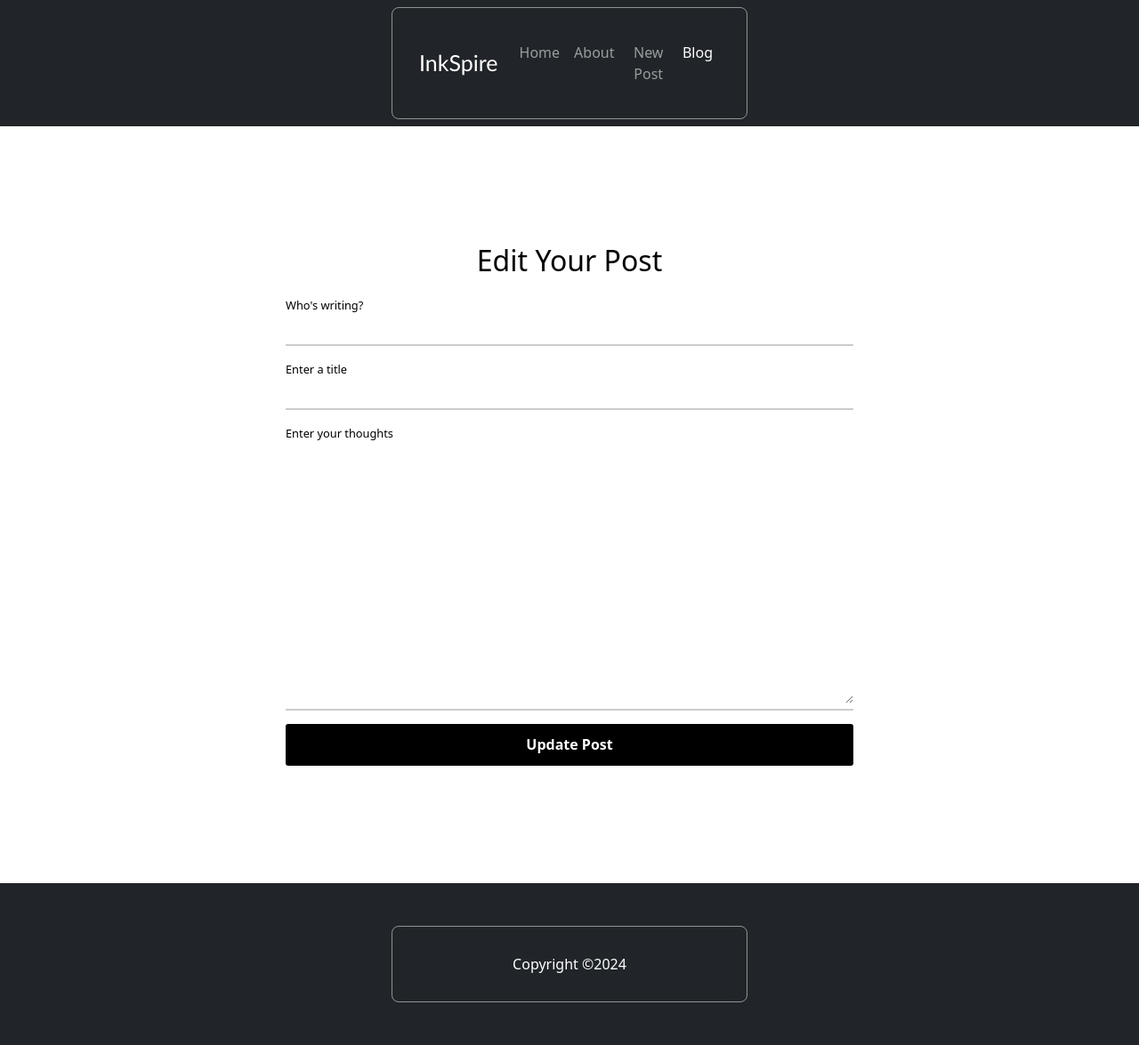
After one commit to IxAntho/Blog-Web-App, a Node server app: template views/postEdit.ejs in a window 1280 px wide. The commit adds this page. Shown: the whole page at 89% size. Run offline with Node 20, Linux system fonts and the light colour scheme; the template is opened without the code that fills it, so the values that code supplies are empty.

Commit message:
add edit and delete post functionality

```diff
--- a/index.js
+++ b/index.js
@@ -2,12 +2,14 @@ import express from "express";
 import bodyParser from "body-parser";
 // Import a library for generating unique IDs
 import { v4 as uuidv4 } from "uuid";
+import methodOverride from "method-override";
 
 const app = express();
 const port = 3000;
 app.use(express.static("public"));
 
 app.use(bodyParser.urlencoded({ extended: true }));
+app.use(methodOverride("_method"));
 
 app.get("/about", (req, res) => {
   res.render("about.ejs");
@@ -84,6 +86,46 @@ app.get("/post/:id", (req, res) => {
   res.render("post.ejs", { post });
 });
 
+app.put("/post/:id", (req, res) => {
+  const postId = req.params.id;
+  // Find the index of the post in your array based on postId
+  const index = posts.findIndex((post) => post.id === postId);
+  if (index !== -1) {
+    // Update the post with the new data from the request body
+    posts[index].author = req.body.postAuthor;
+    posts[index].title = req.body.postTitle;
+    posts[index].text = req.body.postText;
+    // Optionally, update other fields as needed
+
+    // Redirect the user to the updated post page
+    res.redirect(`/post/${postId}`);
+  } else {
+    // Handle error if post is not found
+    res.status(404).send("Post not found");
+  }
+});
+
+app.delete("/post/:id", (req, res) => {
+  const postId = req.params.id;
+  // Find the index of the post in your array based on postId
+  const index = posts.findIndex((post) => post.id === postId);
+  if (index !== -1) {
+    // Remove the post from the array
+    posts.splice(index, 1);
+    res.redirect("/");
+  } else {
+    // Handle error if post is not found
+    res.status(404).send("Post not found");
+  }
+});
+
+app.get("/postEdit", (req, res) => {
+  const postId = req.query.id; // Access post ID from query parameters
+  // Find the post with the corresponding ID in your posts array or database
+  const post = posts.find((post) => post.id === postId);
+  res.render("postEdit.ejs", { post });
+});
+
 app.listen(port, () => {
   console.log(`Listening on port ${port}`);
 });
--- a/package.json
+++ b/package.json
@@ -14,6 +14,7 @@
     "body-parser": "^1.20.2",
     "ejs": "^3.1.9",
     "express": "^4.18.2",
+    "method-override": "^3.0.0",
     "uuid": "^9.0.1"
   }
 }
--- a/views/newPost.ejs
+++ b/views/newPost.ejs
@@ -22,7 +22,7 @@
       <label class="form__label">Enter your thoughts</label>
     </div>
 
-    <button type="submit">Post</button>
+    <button type="submit" class="post__bttn">Post</button>
   </form>
 </div>
 
--- a/views/partials/header.ejs
+++ b/views/partials/header.ejs
@@ -126,7 +126,7 @@
         transform: translateY(-120%);
       }
 
-      button {
+      .post__bttn {
         background: #000;
         color: #fff;
         font-weight: 600;
@@ -137,12 +137,29 @@
         font-size: 16px;
         border: 2px solid transparent;
         transition: 0.3s ease;
+
+        &:hover {
+          background-color: rgba(0, 0, 0, 0.75);
+
+        }
       }
 
-      button:hover {
+      .update__bttn {
+        background: #000;
         color: #fff;
-        border-color: #fff;
-        background: rgba(255, 255, 255, 0.15);
+        font-weight: 600;
+        border: none;
+        padding: 12px 20px;
+        cursor: pointer;
+        border-radius: 3px;
+        font-size: 16px;
+        border: 2px solid transparent;
+        transition: 0.3s ease;
+
+        &:hover {
+          background-color: rgba(0, 0, 0, 0.75);
+
+        }
       }
 
       .post__link {
@@ -187,6 +204,22 @@
         max-width: 800px;
         width: 100%;
         margin: 200px auto;
+      }
+
+      .article__buttons {
+        display: flex;
+        flex-wrap: wrap;
+        align-self: flex-end;
+        column-gap: 15px;
+      }
+
+      /* .article__edit-bttn {
+        align-self: flex-end;
+      } */
+
+      .article__delete-bttn:hover {
+        background-color: #ab0000;
+        border-color: #ab0000;
       }
 
       .article__title {
--- /dev/null
+++ b/views/postEdit.ejs
@@ -0,0 +1,32 @@
+<%- include("partials/header.ejs") %>
+
+<div class="form__container">
+  <form action="/post/<%= post.id %>?_method=PUT" method="POST">
+    <input type="hidden" name="_method" value="PUT"> <!-- This line sets the HTTP method to PUT -->
+    <h2 class="form__title">Edit Your Post</h2>
+    <div class="input-field">
+      <input type="text" id="author" name="postAuthor" value="<%= post.author %>"/>
+      <label class="form__label">Who's writing?</label>
+    </div>
+    <div class="input-field">
+      <input type="text" id="title" name="postTitle" value="<%= post.title %>"/>
+      <label class="form__label">Enter a title</label>
+    </div>
+    <div class="input-field">
+      <textarea
+        id="thoughts"
+        type="text"
+        cols="30"
+        rows="10"
+        name="postText"
+      ><%= post.text %></textarea>
+      <label class="form__label">Enter your thoughts</label>
+    </div>
+
+    <button type="submit" class="update__bttn">Update Post</button>
+  </form>
+</div>
+
+<%- include("partials/footer.ejs") %>
+</body>
+</html>
```
Also changed, not shown: views/post.ejs (+9 -0 lines), README.md, 1 other file.
